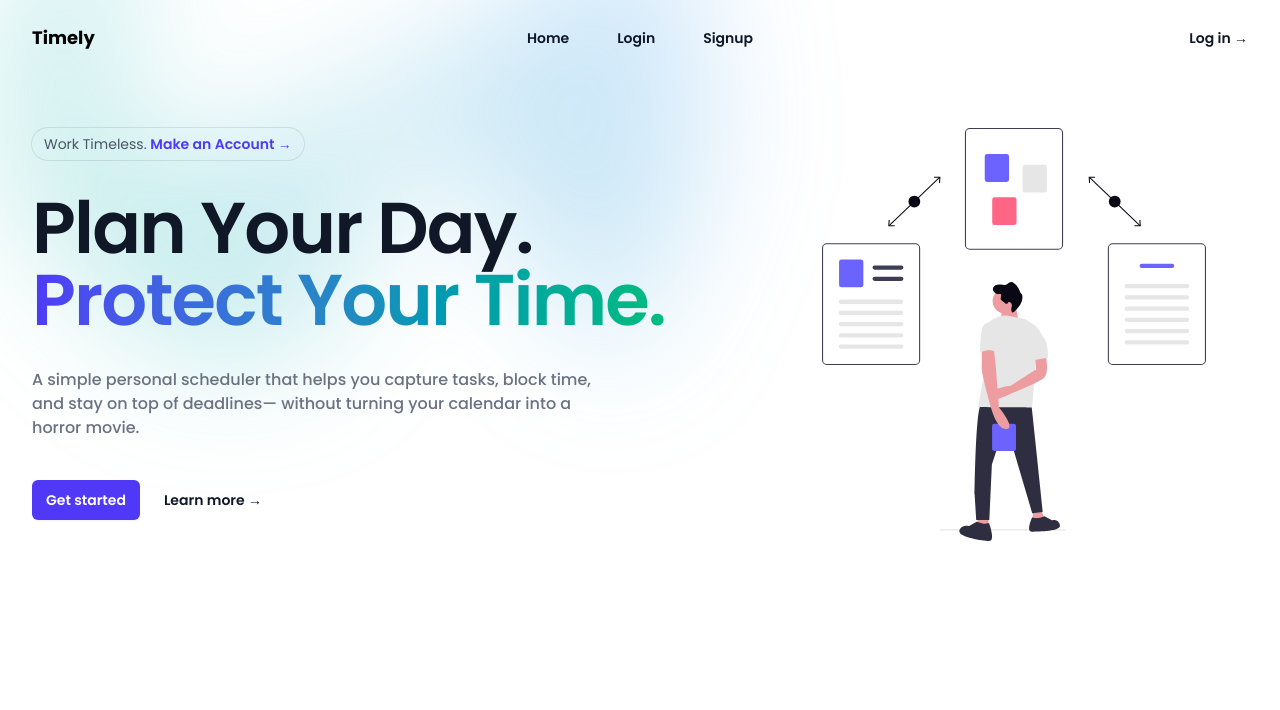
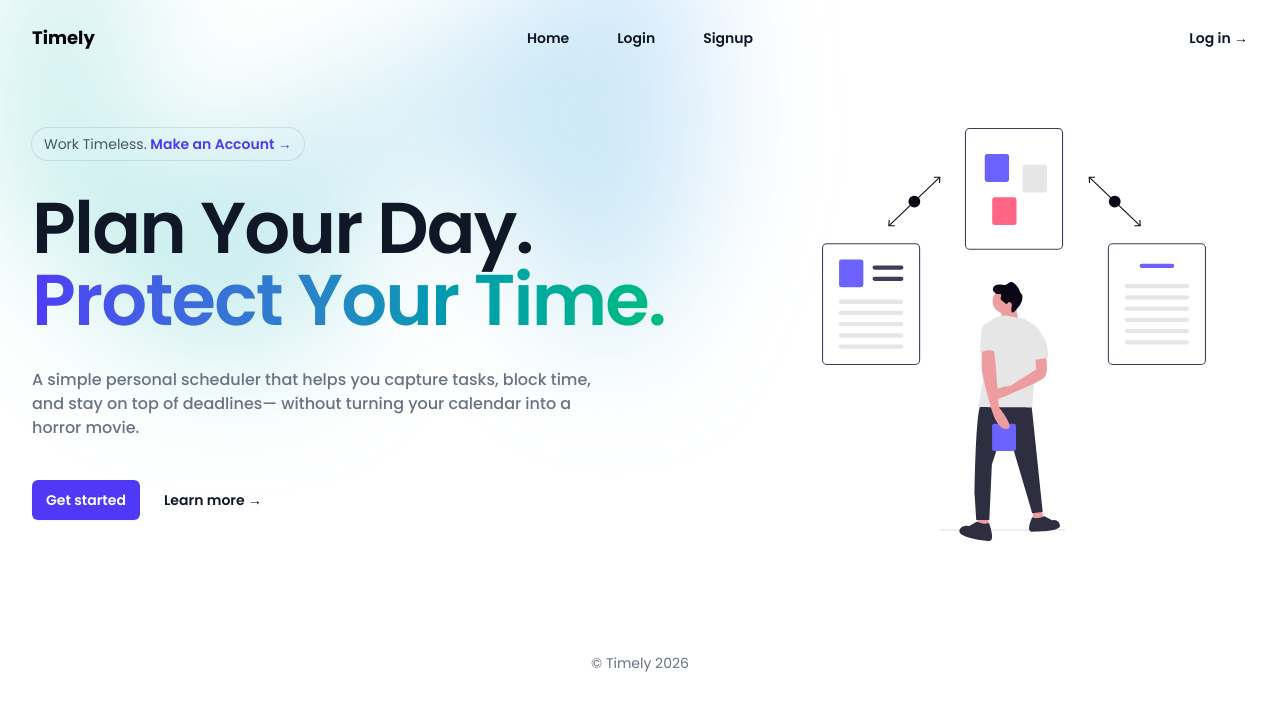
Before and after one commit to yale210/timely, a React (Vite) app in the folder frontend/: page / in a window 1280 px wide. Shown: the top 710 px of the page. Built offline with nearby package versions, Linux system fonts and the light colour scheme.

Commit message:
feat: implement footer to homepage

```diff
--- a/frontend/src/pages/Home.tsx
+++ b/frontend/src/pages/Home.tsx
@@ -1,4 +1,4 @@
-import { Navbar } from "../components/index"
+import { Navbar, Footer } from "../components/index"
 import heroImage from "../assets/hero-content-img.svg"
 import { Link } from "react-router-dom"
 
@@ -66,6 +66,8 @@ export default function Home() {
         </div>
 
       </div>
+
+      <Footer />
     </div>
   )
 }
```
